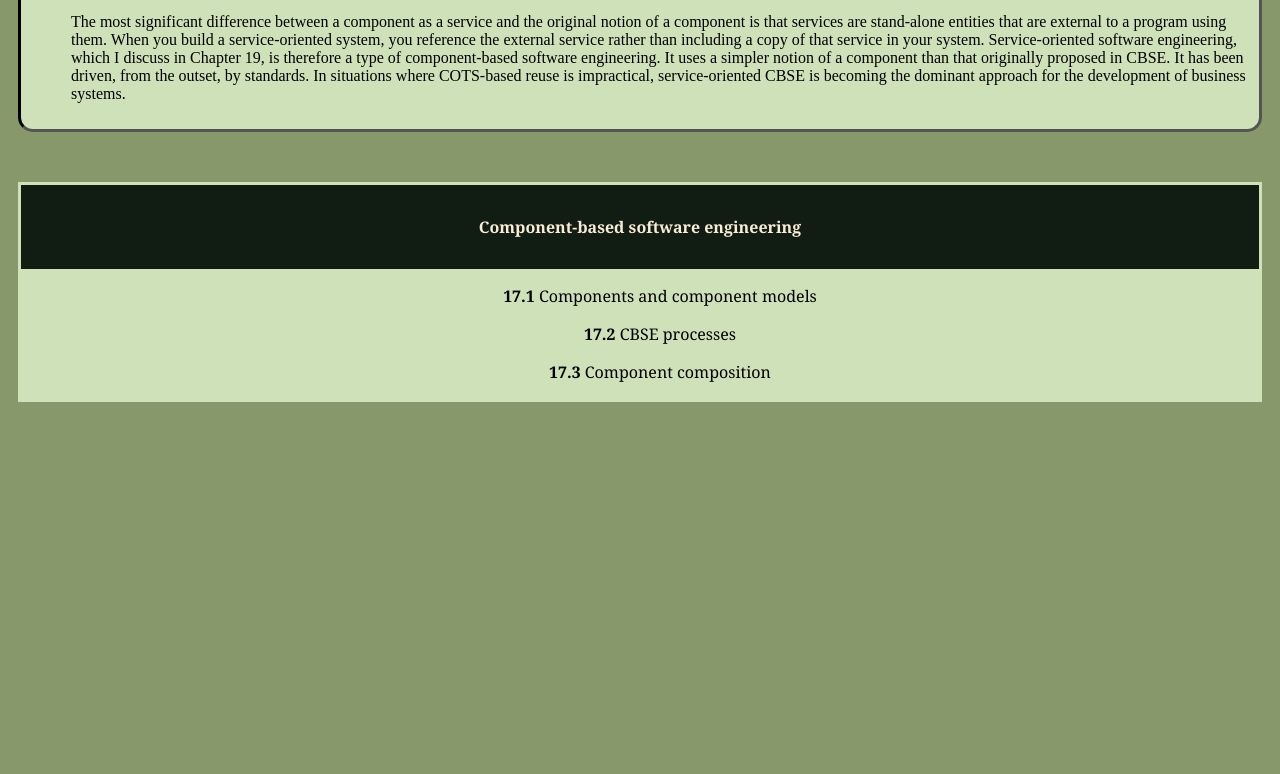
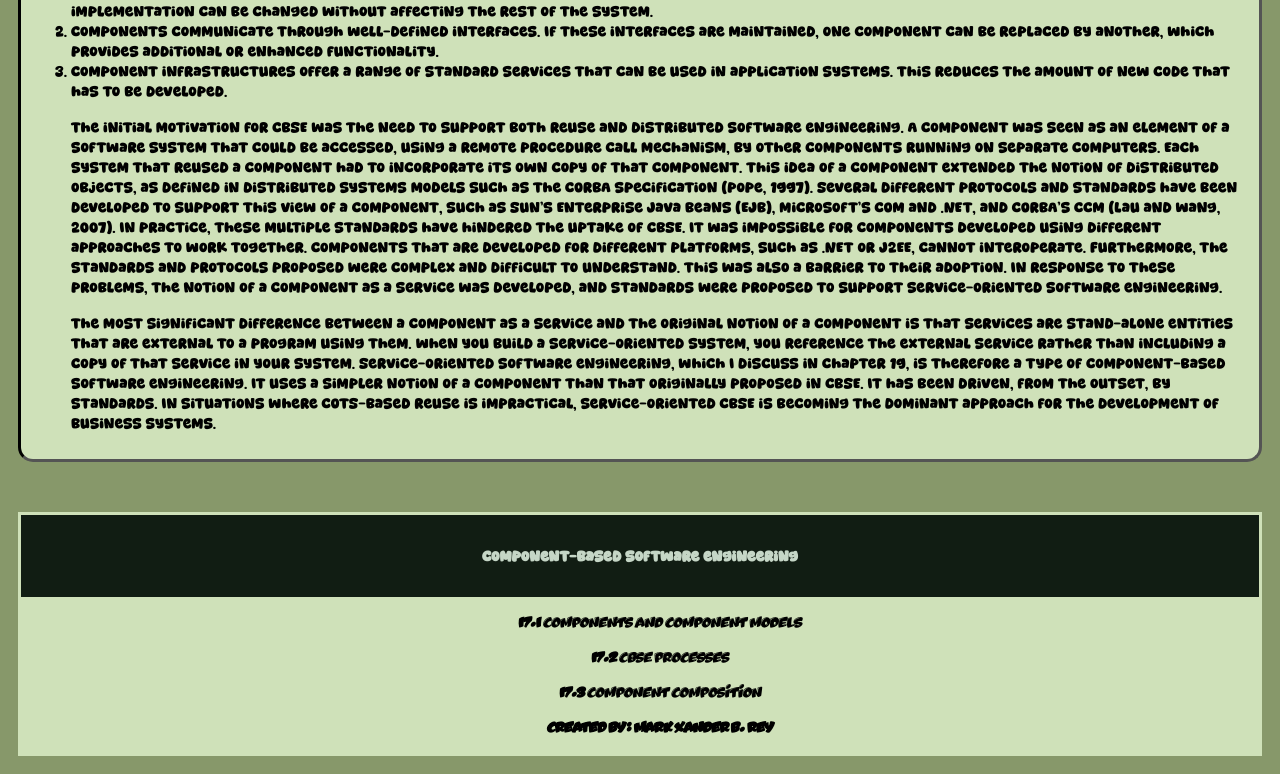
Before and after one commit to MarisDelunas5/Chapter17_Component-based-software-engineer, a plain HTML site: page index.html in a window 1280 px wide. Shown: the part 1407-2181 px from the top of the page. Before the commit the page ends 1827 px from the top, so only its background shows below. Drawn offline with Linux system fonts and the light colour scheme.

Commit message:
css update

```diff
--- a/index.html
+++ b/index.html
@@ -39,9 +39,9 @@
         <div class="topics">
         <h2>Contents</h2>
         <ol>
-          <p><strong> 17.1</strong> Components and component models</p>
-          <p><strong> 17.2</strong> CBSE processes</p>
-          <p><strong> 17.3</strong> Component composition</p>
+          <a href = "17-1.html"<p><strong> 17.1</strong> Components and component models</p></a>
+          <a href ="17.2 CBSE processes.html"<p><strong> 17.2 </strong>CBSE processes</p></a>
+          <a href ="17.3 Component composition.html"<p><strong> 17.3</strong> Component composition</p></a>
         </ol>
         </div>
       </section>
@@ -119,6 +119,8 @@
             develop rather than reuse these components.
           </div>
           </li>
+
+          <div class="components">
           <p>
             Underlying CBSE are sound design principles that support the
             construction of understandable and maintainable software:
@@ -178,6 +180,7 @@
             business systems.
           </p>
         </ol>
+        </div>
       </section>
     </header>
 
@@ -189,14 +192,15 @@
         </div>
       <ol>
           <article>
-          <div>
+
           <p><strong> 17.1 </strong>Components and component models</p>
           <p><strong> 17.2 </strong>CBSE processes</p>
-          <div><p><strong> 17.3 </strong>Component composition</p>
-          </div>
+          <p><strong> 17.3 </strong>Component composition</p>
+          <p><strong>Created By: Mark Xander B. Rey</strong></p>
           </article>
         </ol>
       </nav>
+
 </footer>
 
 </section>
--- a/style.css
+++ b/style.css
@@ -7,14 +7,35 @@
 }
 
 @font-face {
-  font-family: myFirstFont;
-  src: url(sansation_light.woff);
+  font-family: 'Super Trend';
+  src: url('fonts/Super Trend.ttf');
+
+}
+
+@font-face {
+  font-family: 'Oups';
+  src: url('fonts/Oups.otf');
+
+}
+
+@font-face {
+  font-family: 'Playful';
+  src: url('fonts/Playful Swollen.otf');
+
+}
+
+@font-face {
+  font-family: 'Scribbles';
+  src: url('fonts/ScribblesJE.ttf');
 
 }
 
 body{
   background-color: var(--primary);
   padding: 10px;
+  font-family: "Super Trend"
+
+
 }
 
 
@@ -26,7 +47,7 @@ nav{
   padding: 3px;
   background-color: var(--light);
   color: #000;
-  font-family: Georgia, 'Times New Roman', Times, serif;
+  font-family: "Oups"
 
 
 
@@ -39,7 +60,8 @@ nav{
     text-align: center;
     width: 200;
     padding: 10px;
-    color: antiquewhite;
+    color: #c5d6c6;
+    font-family: "Super Trend"
 
 
 }
@@ -56,6 +78,7 @@ nav{
   width: 300px;
   text-align: center;
   background-color: var(--light);
+  font-family: "Super Trend"
 
 
 }
@@ -77,11 +100,15 @@ nav{
   background-color: var(--light);
   border-radius: 15px;
   margin-bottom: 50px;
-
 }
 
-.contents{
+/* .components{
+  border-style:inset;
+  border-color: black;
+  margin-top: 40px;
+  padding: 10px ;
+  background-color: var(--light);
+  border-radius: 15px;
+  margin-bottom: 50px;
 
-  text-align: left;
-
-}
+} */
```
Also changed, not shown: fonts/Oups.otf (added), fonts/Playful Swollen.otf (added), fonts/ScribblesJE.ttf (added), fonts/Super Trend.ttf (added).
